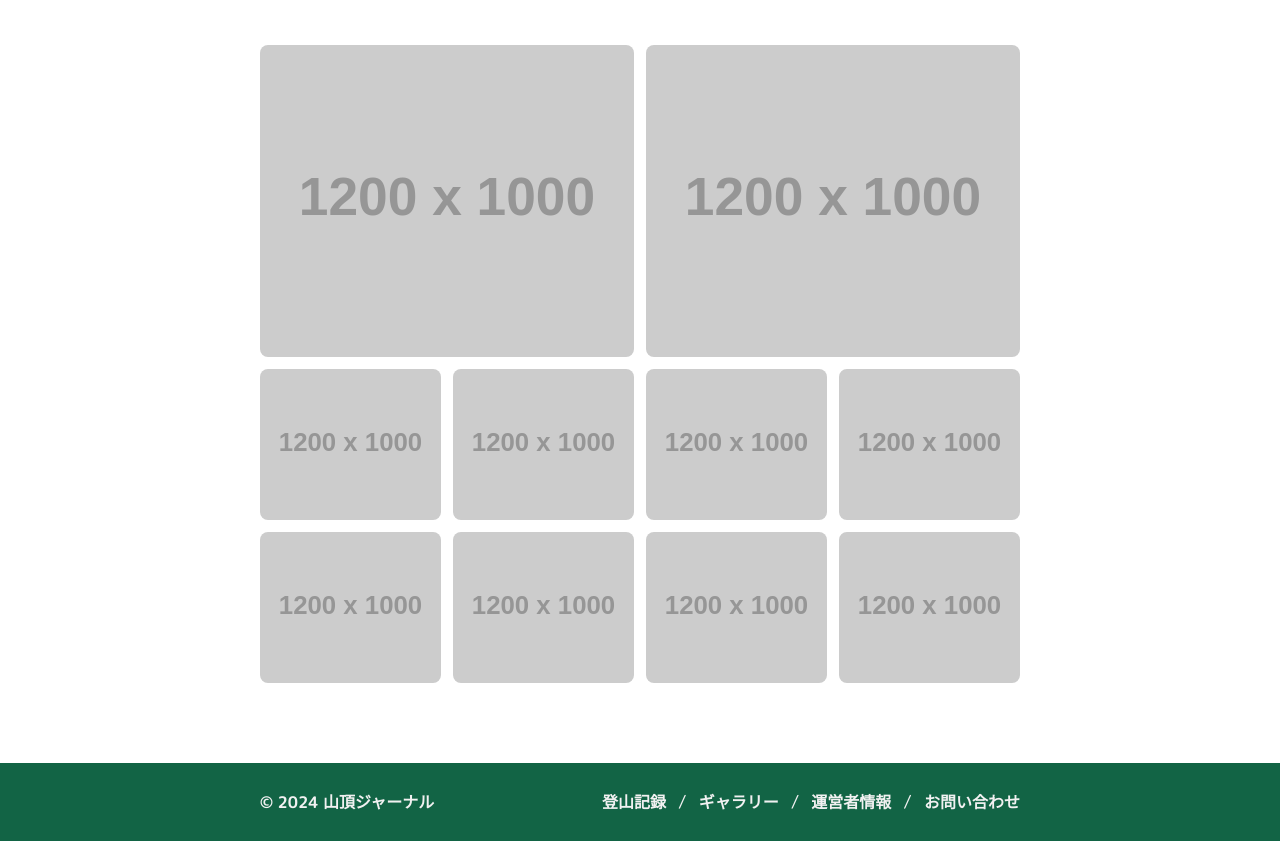
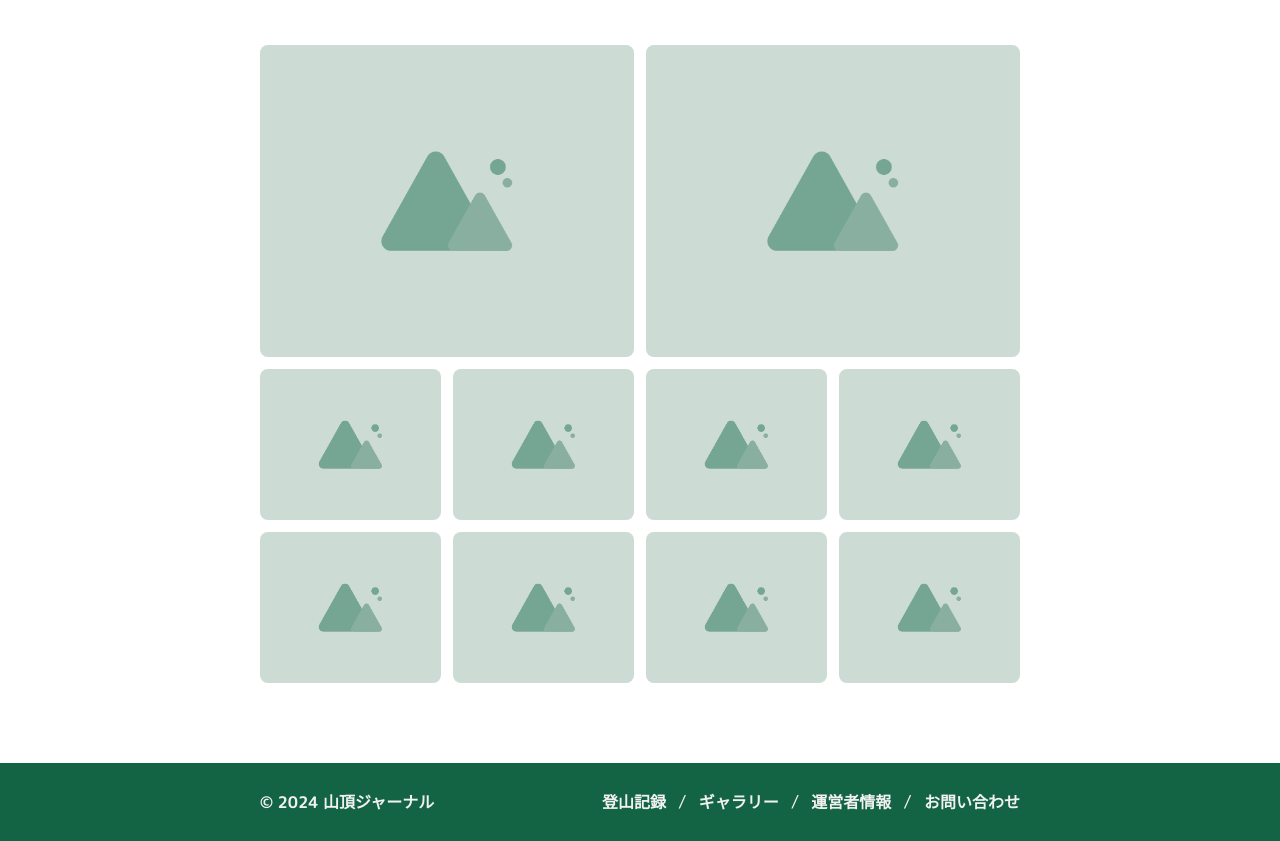
Before and after one commit to libera-inc/hm-html-css-component, a plain HTML site: page 000_山頂ジャーナル/gallery.html in a window 1280 px wide. Shown: the part 314-1155 px from the top of the page. Drawn offline with Linux system fonts and the light colour scheme; placeholder pictures from the web are drawn by us.

Commit message:
画像修正

```diff
--- a/000_山頂ジャーナル/gallery.html
+++ b/000_山頂ジャーナル/gallery.html
@@ -73,43 +73,43 @@
                     <div class="l-page-main-body">
                         <ul class="gallery-list">
                             <li class="gallery-item">
-                                <img src="https://placehold.jp/1200x1000.png" alt="..." width="1200" height="1000" decoding="async" />
+                                <img src="img/post-thumbnail.png" alt="..." width="1426" height="990" decoding="async" />
                             </li>
 
                             <li class="gallery-item">
-                                <img src="https://placehold.jp/1200x1000.png" alt="..." width="1200" height="1000" decoding="async" />
+                                <img src="img/post-thumbnail.png" alt="..." width="1426" height="990" decoding="async" />
                             </li>
 
                             <li class="gallery-item">
-                                <img src="https://placehold.jp/1200x1000.png" alt="..." width="1200" height="1000" decoding="async" />
+                                <img src="img/post-thumbnail.png" alt="..." width="1426" height="990" decoding="async" />
                             </li>
 
                             <li class="gallery-item">
-                                <img src="https://placehold.jp/1200x1000.png" alt="..." width="1200" height="1000" decoding="async" />
+                                <img src="img/post-thumbnail.png" alt="..." width="1426" height="990" decoding="async" />
                             </li>
 
                             <li class="gallery-item">
-                                <img src="https://placehold.jp/1200x1000.png" alt="..." width="1200" height="1000" decoding="async" />
+                                <img src="img/post-thumbnail.png" alt="..." width="1426" height="990" decoding="async" />
                             </li>
 
                             <li class="gallery-item">
-                                <img src="https://placehold.jp/1200x1000.png" alt="..." width="1200" height="1000" decoding="async" />
+                                <img src="img/post-thumbnail.png" alt="..." width="1426" height="990" decoding="async" />
                             </li>
 
                             <li class="gallery-item">
-                                <img src="https://placehold.jp/1200x1000.png" alt="..." width="1200" height="1000" decoding="async" />
+                                <img src="img/post-thumbnail.png" alt="..." width="1426" height="990" decoding="async" />
                             </li>
 
                             <li class="gallery-item">
-                                <img src="https://placehold.jp/1200x1000.png" alt="..." width="1200" height="1000" decoding="async" />
+                                <img src="img/post-thumbnail.png" alt="..." width="1426" height="990" decoding="async" />
                             </li>
 
                             <li class="gallery-item">
-                                <img src="https://placehold.jp/1200x1000.png" alt="..." width="1200" height="1000" decoding="async" />
+                                <img src="img/post-thumbnail.png" alt="..." width="1426" height="990" decoding="async" />
                             </li>
 
                             <li class="gallery-item">
-                                <img src="https://placehold.jp/1200x1000.png" alt="..." width="1200" height="1000" decoding="async" />
+                                <img src="img/post-thumbnail.png" alt="..." width="1426" height="990" decoding="async" />
                             </li>
                         </ul>
                     </div>
```
Also changed, not shown: 000_山頂ジャーナル/img/post-thumbnail.png (added).
